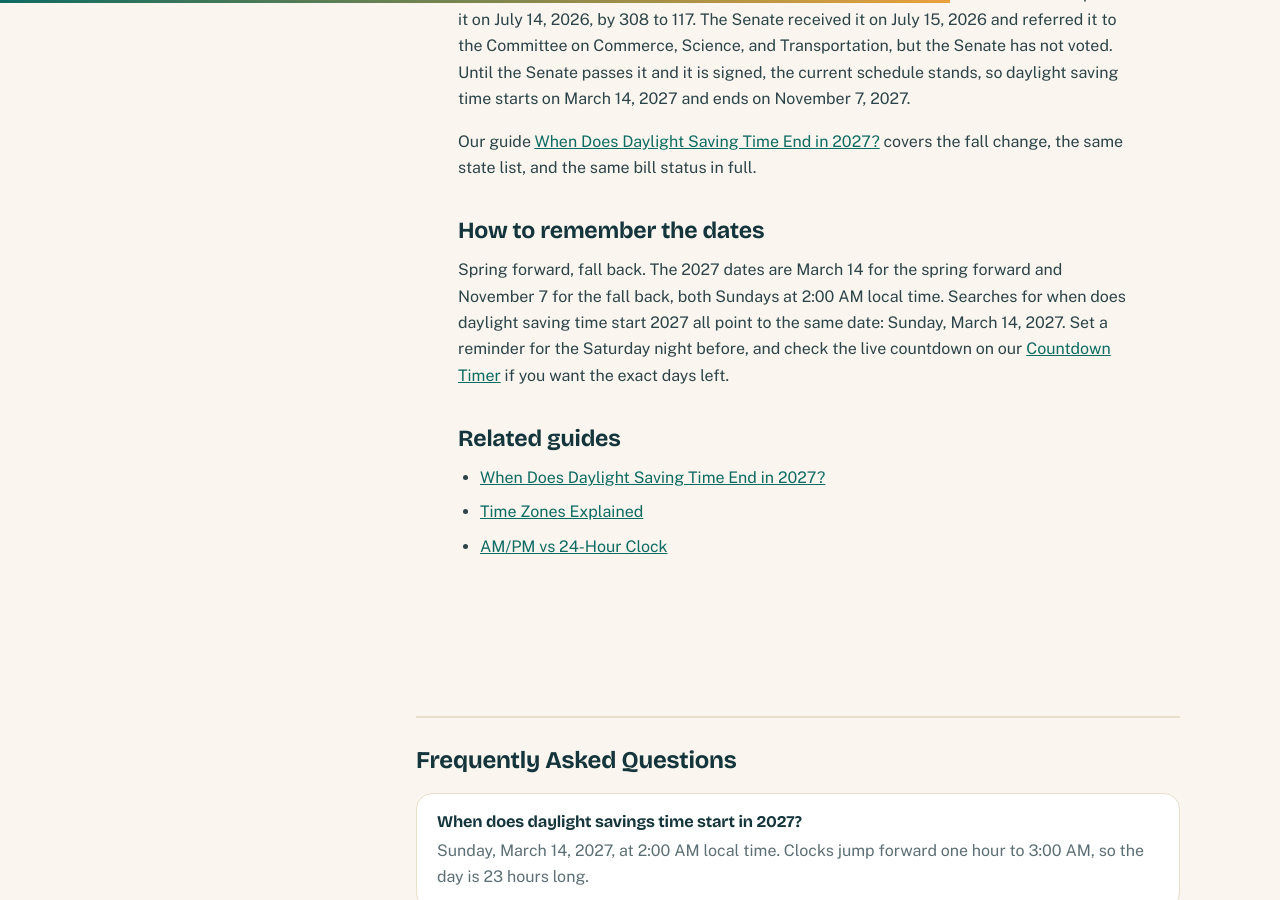
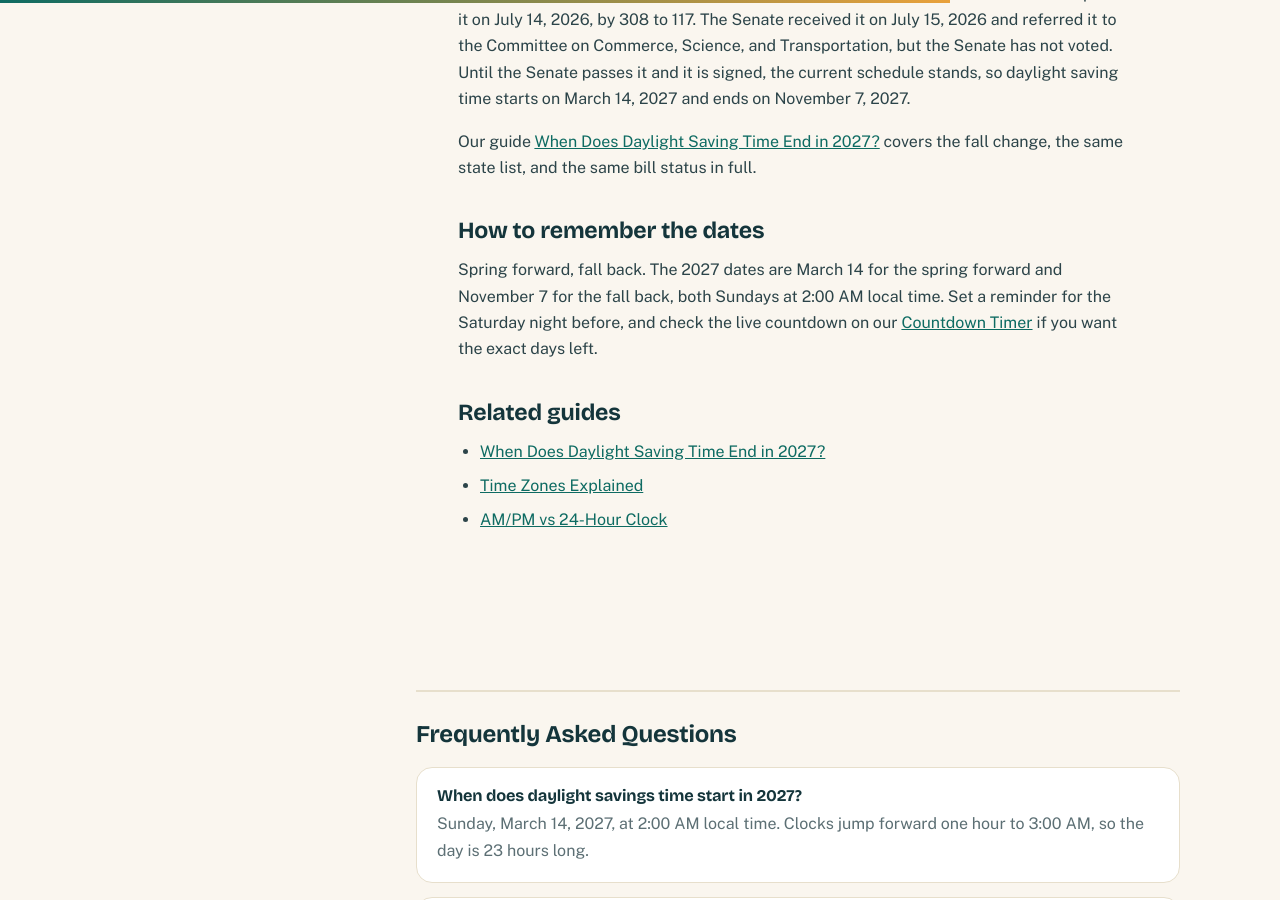
Before and after one commit to zaidmeo09-dhangal/agedatecalc, a Jekyll site: the page built from _posts/2026-11-12-when-does-daylight-saving-time-start-2027.md, in a window 1280 px wide and 900 px high, scrolled down 3828 px. Built offline with Jekyll 4.4.1, drawn with Linux system fonts in a browser that asks for light colours.

Commit message:
SEO audit fixes: broken links, titles, DST 2027, schema, og:image

```diff
--- a/_posts/2026-11-12-when-does-daylight-saving-time-start-2027.md
+++ b/_posts/2026-11-12-when-does-daylight-saving-time-start-2027.md
@@ -101,7 +101,7 @@
 
 ## How to remember the dates
 
-Spring forward, fall back. The 2027 dates are March 14 for the spring forward and November 7 for the fall back, both Sundays at 2:00 AM local time. Searches for when does daylight saving time start 2027 all point to the same date: Sunday, March 14, 2027. Set a reminder for the Saturday night before, and check the live countdown on our [Countdown Timer]({{ '/countdown-timer/' | relative_url }}) if you want the exact days left.
+Spring forward, fall back. The 2027 dates are March 14 for the spring forward and November 7 for the fall back, both Sundays at 2:00 AM local time. Set a reminder for the Saturday night before, and check the live countdown on our [Countdown Timer]({{ '/countdown-timer/' | relative_url }}) if you want the exact days left.
 
 ## Related guides
 
```
